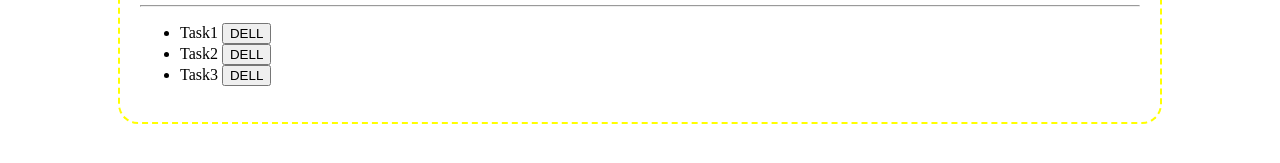
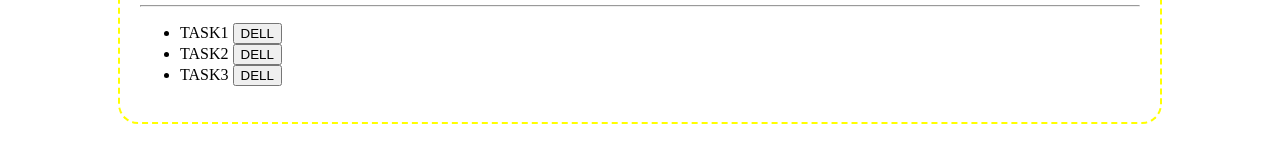
Before and after one commit to nadiiahonchar1/vue-task2, a plain HTML site: page index.html in a window 1280 px wide. Shown: the part 217-380 px from the top of the page. Drawn offline with nearby package versions, Linux system fonts and the light colour scheme.

Commit message:
added method toUpperCase

```diff
--- a/app.js
+++ b/app.js
@@ -13,8 +13,10 @@
       this.inputValue = e.target.value;
     },
     addHandler() {
-      this.notes.push(this.inputValue);
-      this.inputValue = "";
+      if (this.inputValue !== "") {
+        this.notes.push(this.inputValue);
+        this.inputValue = "";
+      }
     },
     // inputKeyPress(e) {
     //   if (e.key === "Enter") {
@@ -24,6 +26,9 @@
     removeNote(i) {
       this.notes.splice(i, 1);
     },
+    toUpperCase(item) {
+      return item.toUpperCase();
+    },
   },
 };
 Vue.createApp(App).mount("#app");
--- a/index.html
+++ b/index.html
@@ -23,7 +23,7 @@
         <hr />
         <ul class="list" v-if="notes.length !==0">
           <li class="list-item" v-for="(myNote, i) in notes">
-            {{myNote}}
+            {{toUpperCase(myNote)}}
             <button class="btn danger" v-on:click="removeNote(i)">DELL</button>
           </li>
         </ul>
```
